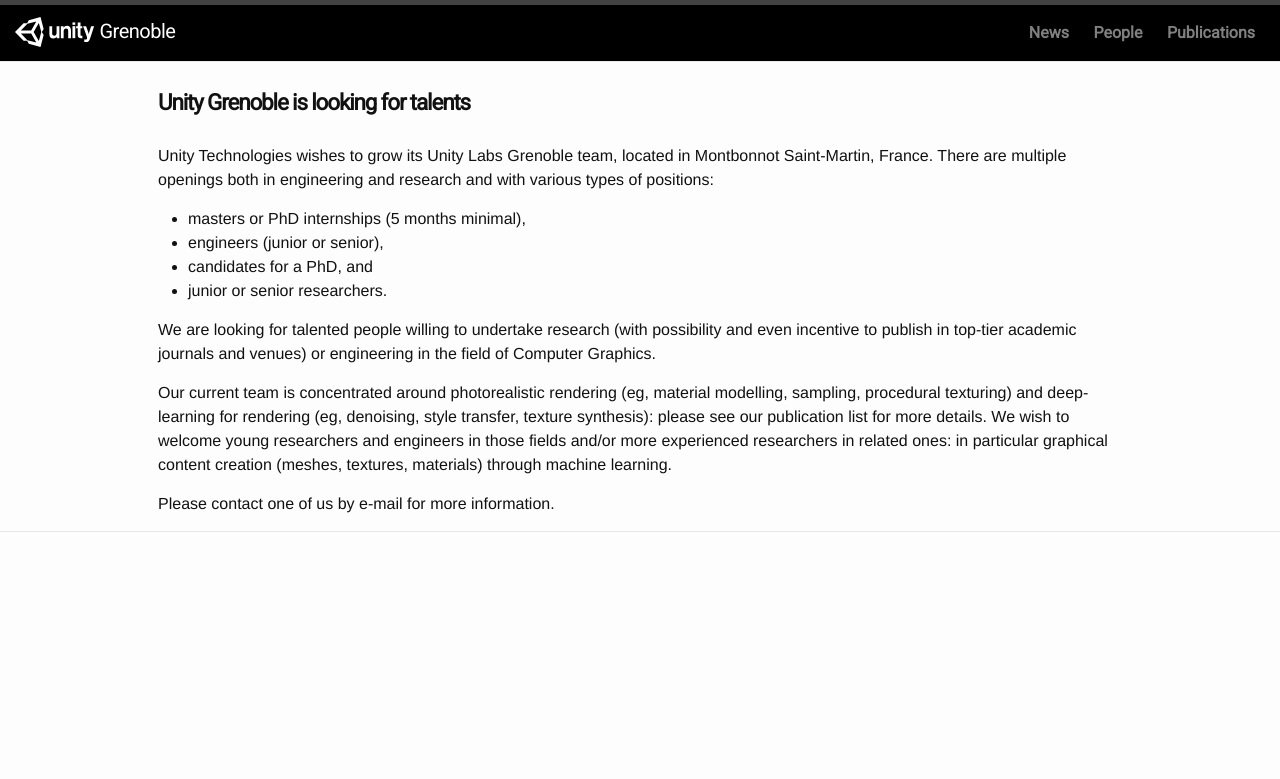
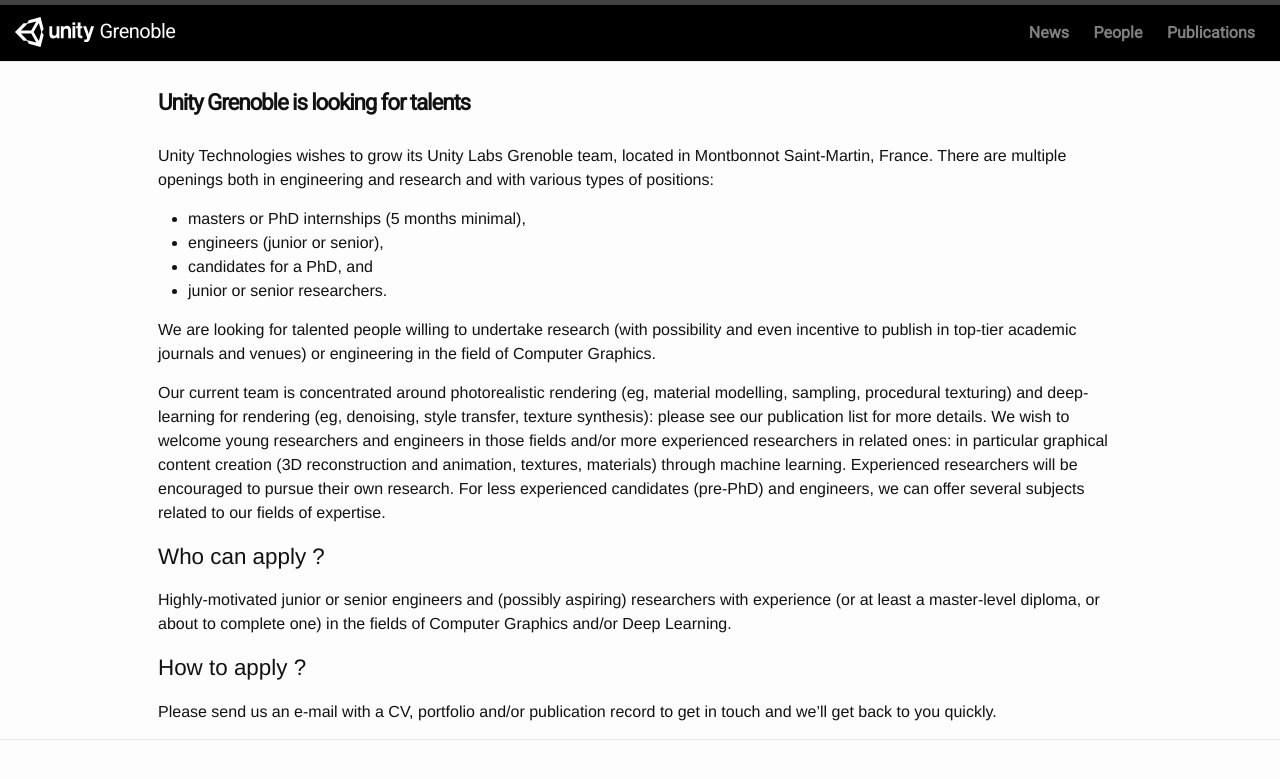
Before and after one commit to unity-grenoble/website, a Jekyll site: the page built from _posts/2019-09-17-news-looking-for-talent.markdown, in a window 1280 px wide. Shown: the top 779 px of the page. Built offline with Jekyll 4.4.1, drawn with Linux system fonts in a browser that asks for light colours.

Commit message:
update annonce

```diff
--- a/_posts/2019-09-17-news-looking-for-talent.markdown
+++ b/_posts/2019-09-17-news-looking-for-talent.markdown
@@ -15,37 +15,11 @@
 
 We are looking for talented people willing to undertake research (with possibility and even incentive to publish in top-tier academic journals and venues) or engineering in the field of Computer Graphics.
 
-Our current team is concentrated around photorealistic rendering (eg, material modelling, sampling, procedural texturing) and deep-learning for rendering (eg, denoising, style transfer, texture synthesis): please see our publication list for more details.
-We wish to welcome young researchers and engineers in those fields and/or more experienced researchers in related ones: in particular graphical content creation (meshes, textures, materials) through machine learning.
-
-Please contact one of us by e-mail for more information.
+Our current team is concentrated around photorealistic rendering (eg, material modelling, sampling, procedural texturing) and deep-learning for rendering (eg, denoising, style transfer, texture synthesis): please see our publication list for more details. We wish to welcome young researchers and engineers in those fields and/or more experienced researchers in related ones: in particular graphical content creation (3D reconstruction and animation, textures, materials) through machine learning.  Experienced researchers will be encouraged to pursue their own research. For less experienced candidates (pre-PhD) and engineers, we can offer several subjects related to our fields of expertise.
 
 
-<!--
-# Thématiques
-Unity Labs Grenoble est une équipe de recherche en informatique graphique couvrant des thématiques du rendu (illumination globale, modèles de matériaux, niveaux de détails géométriques, etc.) et création de contenu virtuel (génération de texture par l’exemple, acquisition physique de matériaux, etc.). Dernièrement, nous nous intéressons aux techniques d’apprentissage (profond) au profit de ces domaines de l’informatique graphique. C’est dans cet axe que nous souhaitons prioritairement (mais pas exclusivement) croître.
-Notre but est de repousser les limites du domaine, ce qui se traduit sous la forme de publications scientifiques avant tout.
+##### Who can apply ?
+Highly-motivated junior or senior engineers and (possibly aspiring) researchers with experience (or at least a master-level diploma, or about to complete one) in the fields of Computer Graphics and/or Deep Learning.
 
-Actuellement, notre équipe est composée de quatre chercheurs, deux ingénieurs de recherche et bientôt une doctorante. Nous vous invitons à regarder notre site web pour davantage de détails lié à notre équipe et nos travaux récents: TODO
-
-# Postes ouverts
-Nous recherchons potentiellement des personnes pour des postes de
-stagiaire de master (au moins 5 mois), inscrit dans une formation Bac+5
-doctorant (3 ans), ayant ou finalisant une formation de niveau Bac+5
-ingénieur de recherche (CDI) ayant un diplôme de niveau Bac+5 ou Bac+8
-chercheur expérimenté (CDI) ayant un diplôme de doctorat (Bac+8)
-Excellents salaires comparé à l’industrie en France.
-Profils recherchés
-L’expérience requise est variable en fonction du type de poste: variant d’un diplôme de master pour les postes d’ingénieur à un diplôme de doctorat pour les postes de chercheurs. Thématiquement, nous privilégions la thématique de l’apprentissage au profit de la création de contenu et du rendu. Néanmoins, des profils plus fortement marqués (e.g., pur rendu) et avec possibilité d’intégration thématique dans notre équipe seront étudiés.
-
-# Les qualifications suivantes sont exigées:
-Expérience en informatique graphique : vous avez avez suivi un cursus de niveau Bac+5 minimum en informatique graphique et/ou avez travaillé dans un milieu nécessitant des qualifications équivalentes,
-Connaissance des outils modernes d’apprentissage (profond) et/ou volonté de les apprendre,
-Faisant ou souhaitant faire de la recherche, ce qui implique autonomie, rigueur et un niveau d’Anglais écrit et oral minimal,
-Volonté de communiquer ses travaux dans un environnement scientifique compétitif.
-
-Les qualifications suivantes seront un plus:
-Expérience avec un ou plusieurs outils apprentissage profond,
-Connaissance du moteur de rendu Unity
-
-À noter que nous prenons également régulièrement des stagiaires de niveau Master pour des stages d’au moins 5 mois. N’hésitez pas à nous solliciter pour cela.-->
+##### How to apply ?
+Please send us an e-mail with a CV, portfolio and/or publication record to get in touch and we’ll get back to you quickly.
```
